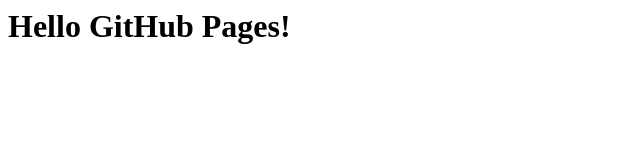
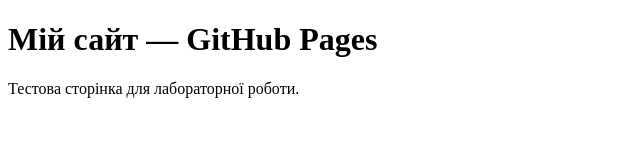
Before and after one commit to chebanilia2018-lab/my-project, a plain HTML site: page index.html in a window 1280 px wide. Shown: the whole page, without its empty margins (0-640 px from the left). Drawn offline with Linux system fonts and the light colour scheme.

Commit message:
5: Add index.html for GitHub Pages

```diff
--- a/index.html
+++ b/index.html
@@ -1 +1,8 @@
-<h1>Hello GitHub Pages!</h1>
+<!doctype html>
+<html lang="uk">
+<head><meta charset="utf-8"><title>My Projekt</title></head>
+<body>
+  <h1>Мій сайт — GitHub Pages</h1>
+  <p>Тестова сторінка для лабораторної роботи.</p>
+</body>
+</html>
```
